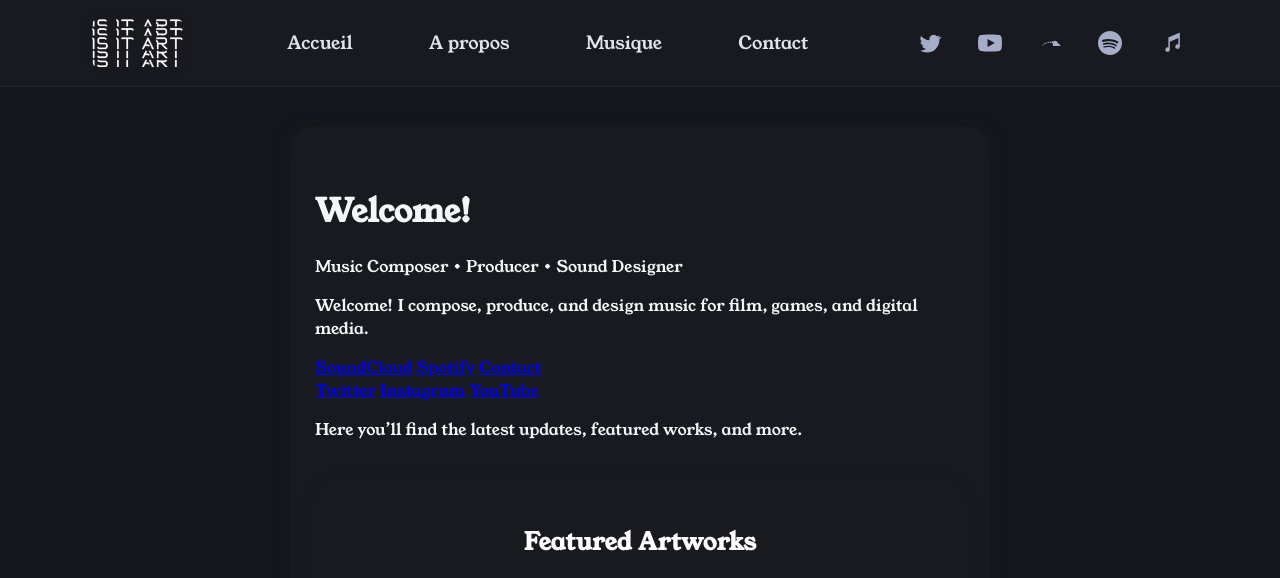
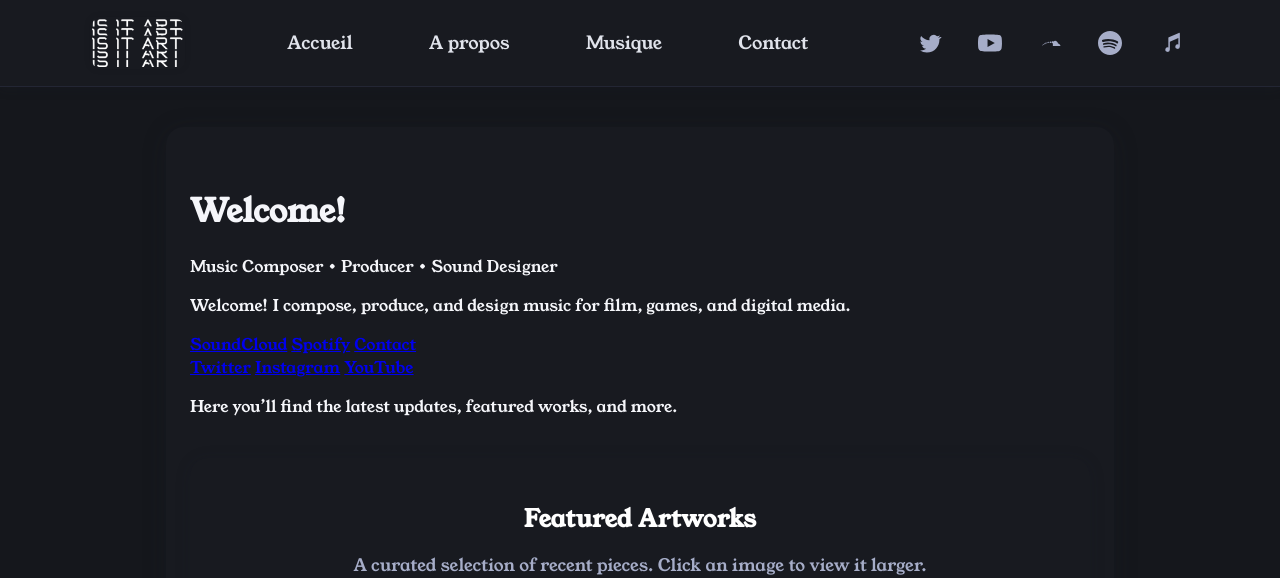
Before and after one commit to 0xnebru/0xnebru.github.io, a Jekyll site: the page built from index.md, in a window 1280 px wide and 1400 px high. Shown: the top 578 px of the window. Built offline with Jekyll 4.4.1, drawn with Linux system fonts in a browser that asks for light colours.

Commit message:
Update style.css

```diff
--- a/assets/style.css
+++ b/assets/style.css
@@ -89,7 +89,7 @@ body {
 }
 
 main {
-  max-width: 650px;
+  max-width: 900px;
   margin: 2.5rem auto 2rem auto;
   padding: 2.5rem 1.5rem;
   background: #181a20;
@@ -223,7 +223,7 @@ footer {
 }
 
 .image-gallery {
-  max-width: 820px;
+  max-width: 1200px;
   margin: 2.5em auto 2em auto;
   padding: 1.5em 1em 2em 1em;
   background: #181a20;
```
